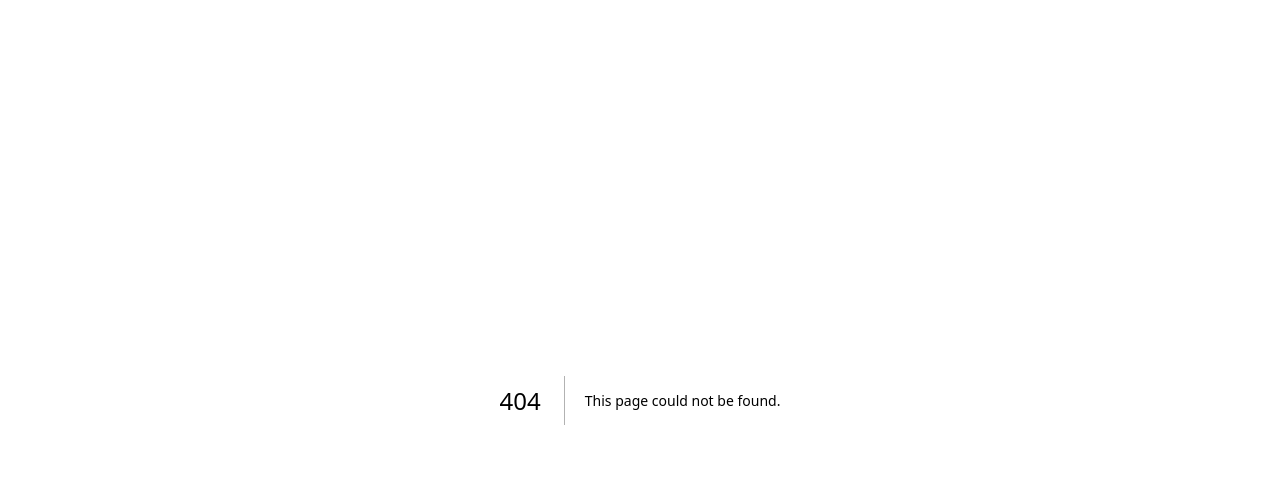
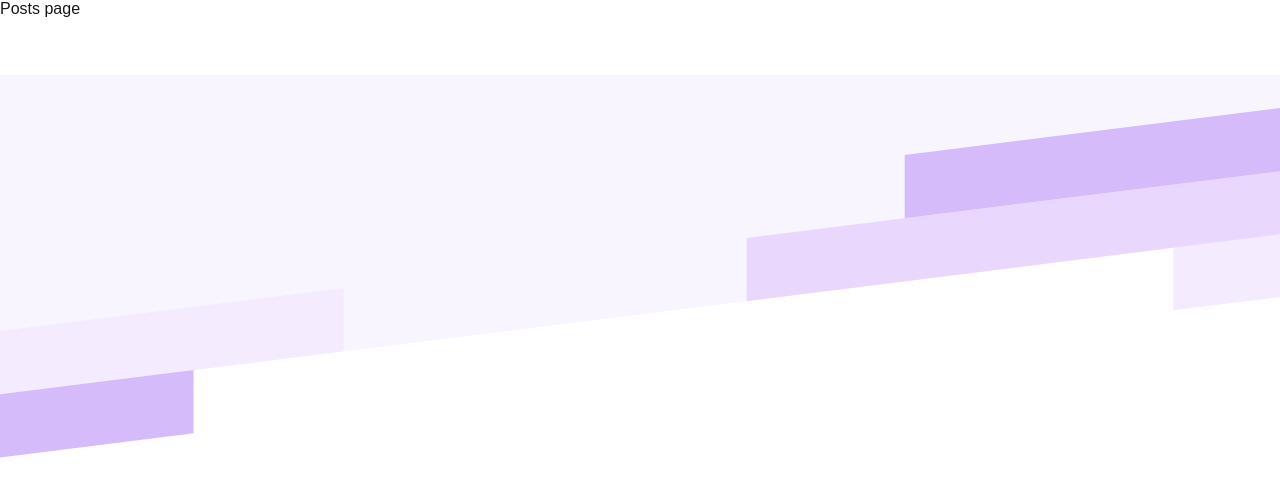
Before and after one commit to Abd-Elaziz-Noaman/Blog-Posts-App, a Next.js app: page /posts in a window 1280 px wide. Before the commit this address had no page. Shown: the top 496 px of the page. Built offline with nearby package versions, Linux system fonts and the light colour scheme.

Commit message:
Add Background image to all pages

```diff
--- /dev/null
+++ b/src/app/(public)/posts/page.tsx
@@ -0,0 +1,7 @@
+import React from "react";
+
+const Posts = () => {
+  return <div>Posts page</div>;
+};
+
+export default Posts;
--- a/src/app/globals.css
+++ b/src/app/globals.css
@@ -3,12 +3,12 @@
   --foreground: #171717;
 }
 
-@media (prefers-color-scheme: dark) {
+/* @media (prefers-color-scheme: dark) {
   :root {
     --background: #0a0a0a;
     --foreground: #ededed;
   }
-}
+} */
 
 html,
 body {
@@ -19,6 +19,10 @@ body {
 body {
   color: var(--foreground);
   background: var(--background);
+  background-image: url("../../public/images/bg-banner-lg.svg");
+  background-size: 100% 70vh;
+  background-position: top center;
+  background-repeat: no-repeat;
   font-family: Arial, Helvetica, sans-serif;
   -webkit-font-smoothing: antialiased;
   -moz-osx-font-smoothing: grayscale;
```
Also changed, not shown: public/images/bg-banner-lg.svg (added).
